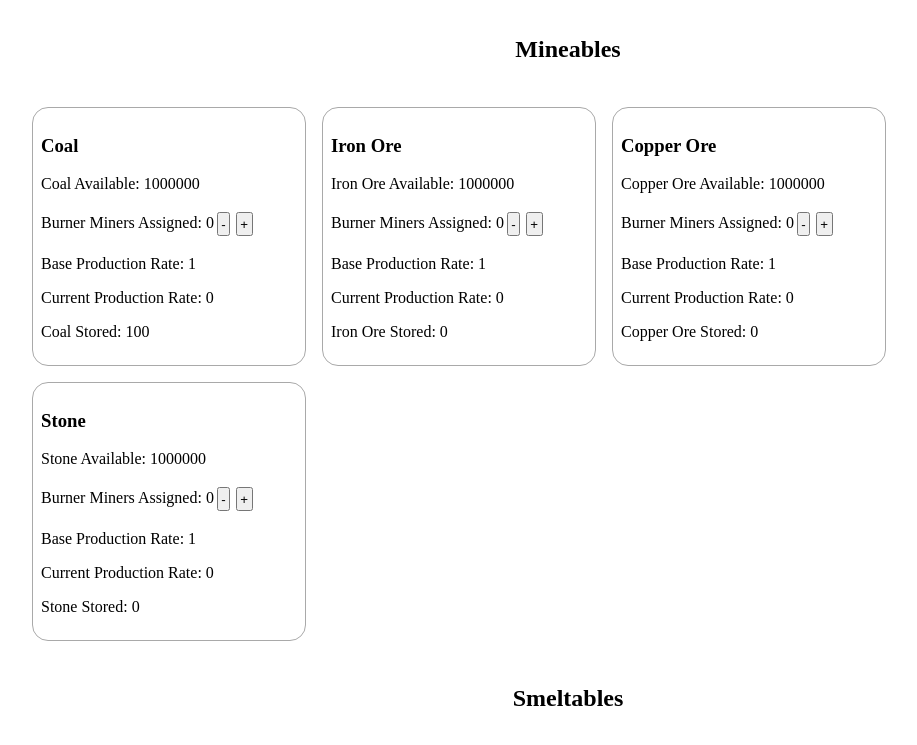
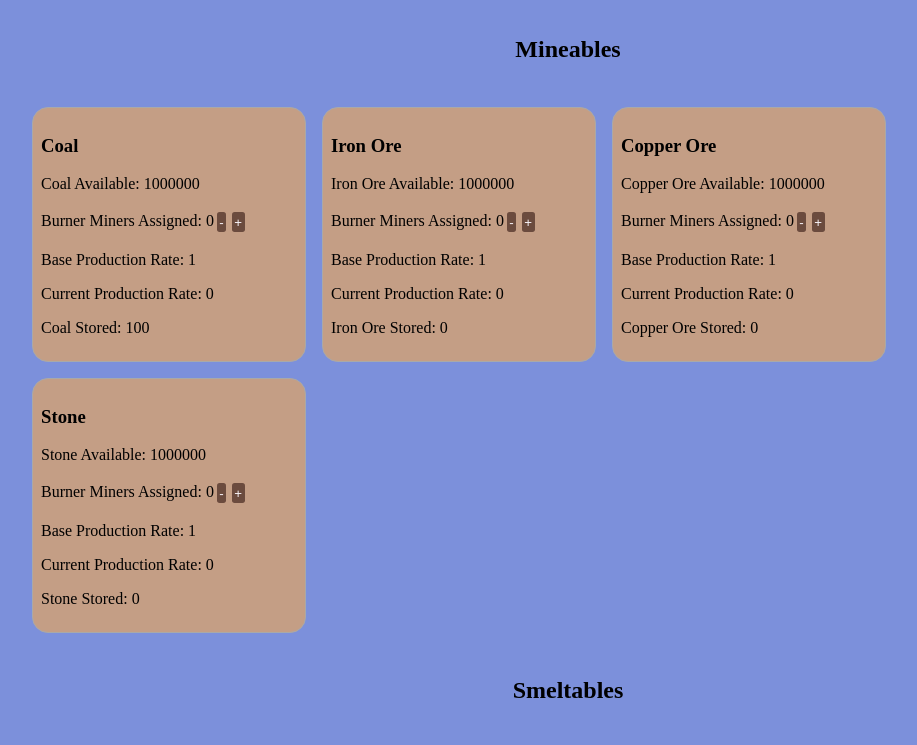
Before and after one commit to Justine1618/factory-clicker, a plain HTML site: page index.html in a window 1280 px wide. Shown: the top 745 px of the page, without its empty margins (88-1005 px from the left). Drawn offline with Linux system fonts and the light colour scheme.

Commit message:
Added basic color scheme

```diff
--- a/style.css
+++ b/style.css
@@ -1,3 +1,15 @@
+:root {
+    --background: #7c90db;
+    --cardBackground: #c49e85;
+    --highlight: #f8f4f9;
+    --selectedCard: #d7beac;
+    --button: #6b4b3e;
+}
+
+body {
+    background-color: var(--background);
+}
+
 .cardColumns {
     display: flex;
     flex-direction: column;
@@ -17,6 +29,7 @@
 }
 
 .card {
+    background-color: var(--cardBackground);
     border: 1px solid darkgray;
     border-radius: 1em;
     padding: 0.5em;
@@ -27,7 +40,19 @@
     flex-shrink: 0;
 }
 
+.card:hover {
+    background-color: var(--selectedCard);
+}
+
 button {
+    background-color: var(--button);
+    color: var(--highlight);
     padding: 0.2em;
     margin: 0.2em;
+    border: none;
+    border-radius: 0.2em;
 }
+
+button:hover {
+    background-color: #4e362d;
+}
```
